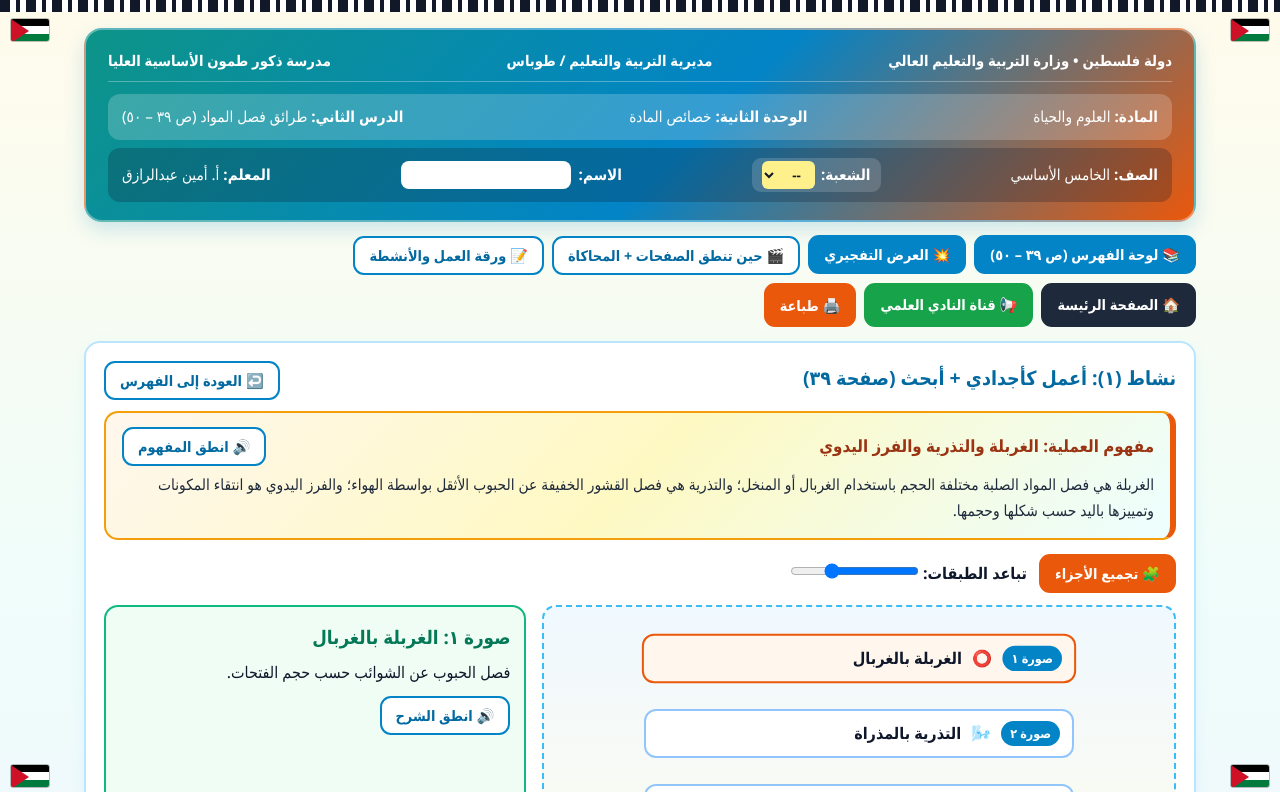
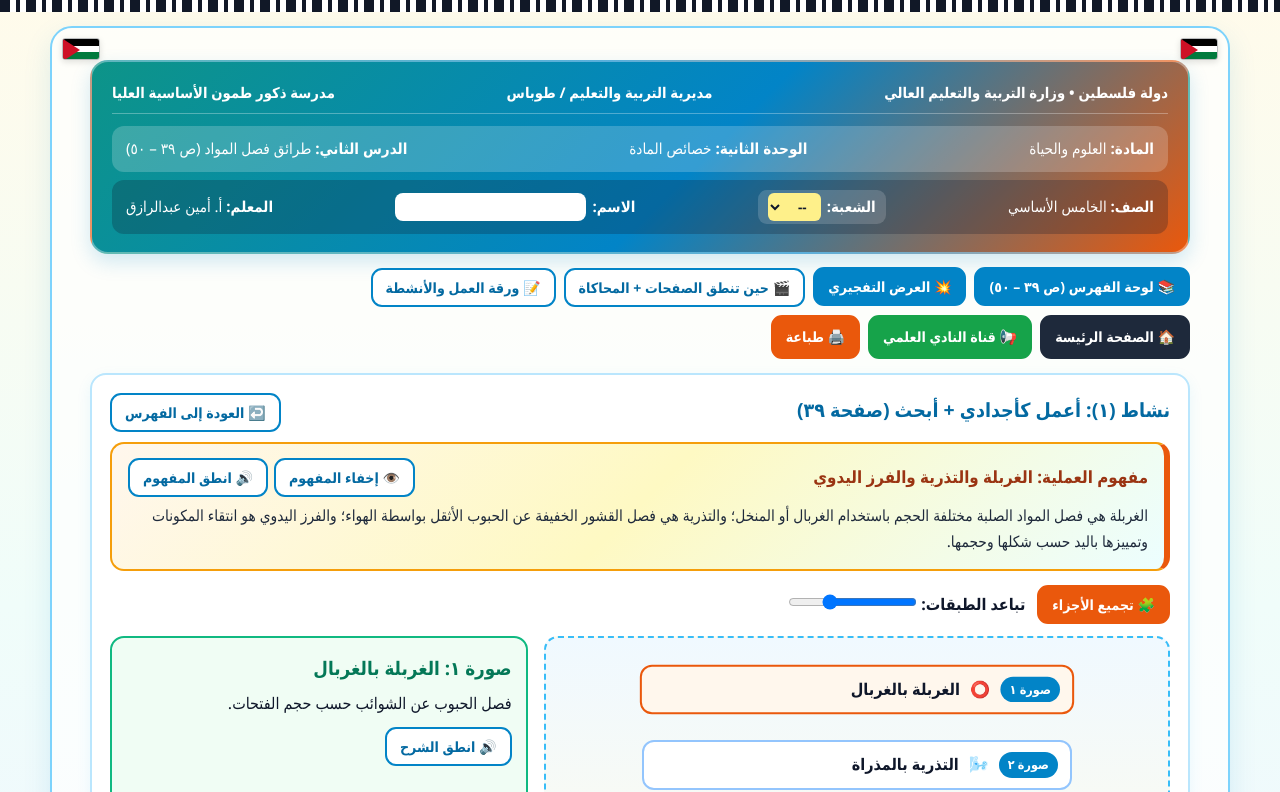
Before and after one commit to amenmatar/science-grade5-methods, a plain HTML site: page index.html in a window 1280 px wide. Both pictures are taken after a click on the element 1046 px from the left and 565 px from the top of the page. Shown: the top 792 px of the page. Drawn offline with Linux system fonts and the light colour scheme.

Commit message:
Add files via upload

```diff
--- a/index.html
+++ b/index.html
@@ -6,7 +6,9 @@
   <title>طرائق فصل المواد (ص ٣٩ – ٥٠) - الصف الخامس الأساسي</title>
   <style>
     * { box-sizing: border-box; margin: 0; padding: 0; }
-    body {
+    html, body {
+      width: 100%;
+      overflow-x: hidden;
       font-family: "Segoe UI", Tahoma, Arial, sans-serif;
       background: linear-gradient(180deg, #fffbeb 0%, #f0fdfa 55%, #eff6ff 100%);
       color: #0f172a;
@@ -17,34 +19,49 @@
       width: 100%;
       background: repeating-linear-gradient(90deg, #111827 0 10px, #ffffff 10px 16px, #111827 16px 20px, #ffffff 20px 26px);
     }
+
+    /* الإطار العام الموحد للمحتوى والأعلام */
+    .outer-frame {
+      position: relative;
+      max-width: 1180px;
+      margin: 14px auto 48px;
+      padding: 18px 28px 34px;
+      background: rgba(255, 255, 255, 0.72);
+      border: 2px solid #7dd3fc;
+      border-radius: 22px;
+      box-shadow: 0 10px 28px rgba(2, 132, 199, 0.12);
+    }
+
     .flag {
-      position: fixed;
-      width: 40px;
-      height: 24px;
-      z-index: 99;
-      border: 1px solid rgba(0,0,0,0.25);
+      position: absolute;
+      width: 38px;
+      height: 22px;
+      z-index: 20;
+      border: 1px solid rgba(15, 23, 42, 0.28);
       border-radius: 3px;
       overflow: hidden;
       pointer-events: none;
+      box-shadow: 0 2px 6px rgba(0,0,0,0.12);
     }
     .flag .b { height: 33.33%; background: #000; }
     .flag .w { height: 33.33%; background: #fff; }
     .flag .g { height: 33.34%; background: #007a3d; }
     .flag .t {
       position: absolute; top: 0; left: 0; width: 0; height: 0;
-      border-top: 12px solid transparent; border-bottom: 12px solid transparent; border-left: 18px solid #ce1126;
+      border-top: 11px solid transparent; border-bottom: 11px solid transparent; border-left: 17px solid #ce1126;
     }
-    .f-tl { top: 18px; left: 10px; }
-    .f-tr { top: 18px; right: 10px; }
-    .f-bl { bottom: 12px; left: 10px; }
-    .f-br { bottom: 12px; right: 10px; }
+    .f-tl { top: 10px; left: 10px; }
+    .f-tr { top: 10px; right: 10px; }
+    .f-bl { bottom: 10px; left: 10px; }
+    .f-br { bottom: 10px; right: 10px; }
 
-    .wrap { max-width: 1140px; margin: 0 auto; padding: 16px 14px 56px; }
+    .wrap { max-width: 1100px; margin: 0 auto; padding-top: 14px; }
+
     .hdr {
       background: linear-gradient(135deg, #0d9488 0%, #0284c7 55%, #ea580c 100%);
       color: #fff;
       border-radius: 18px;
-      padding: 18px 22px;
+      padding: 18px 20px;
       margin-bottom: 14px;
       box-shadow: 0 8px 20px rgba(2, 132, 199, 0.18);
       border: 2px solid rgba(255,255,255,0.35);
@@ -61,9 +78,9 @@
       font-size: 0.95rem; margin-bottom: 8px;
     }
     .info-line-2 {
-      display: flex; flex-wrap: wrap; align-items: center; justify-content: space-between; gap: 14px;
+      display: flex; flex-wrap: wrap; align-items: center; justify-content: space-between; gap: 10px;
       background: rgba(15, 23, 42, 0.25); padding: 10px 14px; border-radius: 12px;
-      font-size: 0.95rem;
+      font-size: 0.94rem;
     }
     .section-group {
       display: inline-flex; align-items: center; gap: 6px;
@@ -74,21 +91,21 @@
       font-weight: 700; color: #0f172a; background: #fef08a; cursor: pointer;
     }
     .name-group {
-      display: inline-flex; align-items: center; gap: 8px;
+      display: inline-flex; align-items: center; gap: 6px; flex: 1 1 180px; max-width: 240px;
     }
     .name-group input[type="text"] {
       border: none; border-radius: 8px; padding: 5px 10px; font-family: inherit;
-      width: 170px; color: #0f172a; background: #fff; font-weight: 600;
+      width: 100%; min-width: 110px; color: #0f172a; background: #fff; font-weight: 600;
     }
 
     .toolbar {
-      display: flex; flex-wrap:wrap; justify-content: space-between; gap: 8px; margin-bottom: 14px;
+      display: flex; flex-wrap: wrap; justify-content: space-between; gap: 8px; margin-bottom: 14px;
     }
     .btn {
       border: 2px solid #0284c7; background: #fff; color: #0369a1;
-      padding: 8px 14px; border-radius: 11px; font-weight: 700; font-family: inherit;
+      padding: 8px 13px; border-radius: 11px; font-weight: 700; font-family: inherit;
       cursor: pointer; text-decoration: none; display: inline-flex; align-items: center; gap: 6px;
-      font-size: 0.9rem; transition: 0.2s;
+      font-size: 0.88rem; transition: 0.2s;
     }
     .btn.active, .btn:hover { background: #0284c7; color: #fff; transform: translateY(-1px); }
     .btn-dark { background: #1e293b; border-color: #1e293b; color: #fff; }
@@ -125,9 +142,12 @@
     .concept-text {
       color: #1e293b; font-size: 0.96rem;
     }
+    .concept-text.hidden-concept {
+      display: none;
+    }
 
     .index-grid {
-      display: grid; grid-template-columns: repeat(auto-fit, minmax(250px, 1fr)); gap: 12px;
+      display: grid; grid-template-columns: repeat(auto-fit, minmax(240px, 1fr)); gap: 12px;
     }
     .idx-card {
       background: #f0f9ff; border: 2px solid #7dd3fc; border-radius: 14px; padding: 14px;
@@ -146,7 +166,14 @@
     .idx-sub { color: #334155; font-size: 0.86rem; }
 
     .grid-2 { display: grid; grid-template-columns: 1.2fr 0.8fr; gap: 16px; }
-    @media (max-width: 780px) { .grid-2 { grid-template-columns: 1fr; } }
+    @media (max-width: 780px) {
+      .grid-2 { grid-template-columns: 1fr; }
+      .outer-frame { margin: 10px 8px 36px; padding: 14px 14px 28px; }
+      .flag { width: 30px; height: 18px; }
+      .flag .t {
+        border-top: 9px solid transparent; border-bottom: 9px solid transparent; border-left: 14px solid #ce1126;
+      }
+    }
 
     .stage {
       background: linear-gradient(180deg, #f0f9ff, #fffbeb); border: 2px dashed #38bdf8;
@@ -183,10 +210,22 @@
     .q input { width: 100%; padding: 7px 9px; border: 1.5px solid #94a3b8; border-radius: 8px; font-family: inherit; background: #fff; }
     .ans { display: none; margin-top: 6px; padding: 7px 10px; background: #dcfce7; color: #14532d; border-radius: 8px; font-weight: 600; font-size: 0.9rem; }
     .show-ans .ans { display: block; }
+
+    .print-meta { display: none; }
+
+    @media print {
+      body { background: #fff; }
+      .outer-frame { margin: 0; padding: 8px; border: none; box-shadow: none; background: #fff; }
+      .flag, .toolbar, #indexView .idx-card:hover { box-shadow: none; }
+      .name-group input, .section-group select { display: none; }
+      .print-meta { display: inline; font-weight: 700; color: #fef08a; }
+    }
   </style>
 </head>
 <body>
   <div class="keffiyeh"></div>
+
+  <div class="outer-frame">
     <div class="flag f-tl"><div class="b"></div><div class="w"></div><div class="g"></div><div class="t"></div></div>
     <div class="flag f-tr"><div class="b"></div><div class="w"></div><div class="g"></div><div class="t"></div></div>
     <div class="flag f-bl"><div class="b"></div><div class="w"></div><div class="g"></div><div class="t"></div></div>
@@ -210,16 +249,18 @@
           <div><strong>الصف:</strong> الخامس الأساسي</div>
           <span class="section-group">
             <label for="ssection"><strong>الشعبة:</strong></label>
-          <select id="ssection" aria-label="الشعبة">
+            <select id="ssection" aria-label="الشعبة" onchange="syncPrintFields()">
               <option value="">--</option>
               <option value="أ">أ</option>
               <option value="ب">ب</option>
               <option value="ج">ج</option>
             </select>
+            <span id="printSec" class="print-meta">--</span>
           </span>
           <span class="name-group">
             <label for="sname"><strong>الاسم:</strong></label>
-          <input id="sname" type="text" placeholder="" />
+            <input id="sname" type="text" placeholder="" oninput="syncPrintFields()" />
+            <span id="printName" class="print-meta"></span>
           </span>
           <div><strong>المعلم:</strong> أ. أمين عبدالرازق</div>
         </div>
@@ -235,7 +276,7 @@
         <div style="display:flex; flex-wrap:wrap; gap:8px;">
           <a href="https://www.facebook.com/Tamsch2051" target="_blank" rel="noopener noreferrer" class="btn btn-dark">🏠 الصفحة الرئيسة</a>
           <a href="https://whatsapp.com/channel/0029Vb9Rgz8Bfxo6P7KhQr3l" target="_blank" rel="noopener noreferrer" class="btn btn-wa">📢 قناة النادي العلمي</a>
-        <button class="btn btn-acc" onclick="window.print()">🖨️ طباعة</button>
+          <button class="btn btn-acc" onclick="syncPrintFields(); window.print()">🖨️ طباعة</button>
         </div>
       </div>
 
@@ -255,7 +296,10 @@
           <div class="concept-banner">
             <div class="concept-header">
               <span class="concept-title" id="conceptLabel"></span>
+              <div style="display:flex; flex-wrap:wrap; gap:6px;">
+                <button class="btn" id="toggleConceptBtn" onclick="toggleConcept()">👁️ إخفاء المفهوم</button>
                 <button class="btn" onclick="speak(document.getElementById('conceptLabel').textContent + '. ' + document.getElementById('conceptText').textContent)">🔊 انطق المفهوم</button>
+              </div>
             </div>
             <p class="concept-text" id="conceptText"></p>
           </div>
@@ -311,6 +355,8 @@
         </div>
       </section>
     </div>
+  </div>
+
   <div class="keffiyeh"></div>
 
   <script>
@@ -703,7 +749,22 @@
       }
     ];
 
-    let curPage = null, curPart = 0, expOn = true, scIdx = 0;
+    let curPage = null, curPart = 0, expOn = true, scIdx = 0, conceptVisible = true;
+
+    function syncPrintFields() {
+      const secVal = document.getElementById("ssection").value || "--";
+      const nameVal = document.getElementById("sname").value.trim();
+      document.getElementById("printSec").textContent = secVal;
+      document.getElementById("printName").textContent = nameVal;
+    }
+
+    function toggleConcept() {
+      conceptVisible = !conceptVisible;
+      const txt = document.getElementById("conceptText");
+      const btn = document.getElementById("toggleConceptBtn");
+      txt.classList.toggle("hidden-concept", !conceptVisible);
+      btn.textContent = conceptVisible ? "👁️ إخفاء المفهوم" : "👁️ إظهار المفهوم";
+    }
 
     function buildIndex() {
       const g = document.getElementById("indexGrid");
@@ -727,12 +788,15 @@
 
     function openPage(id) {
       curPage = pages.find(p => p.id === id);
-      curPart = 0; scIdx = 0;
+      curPart = 0; scIdx = 0; conceptVisible = true;
       document.getElementById("indexView").style.display = "none";
       document.getElementById("activityView").style.display = "block";
       document.getElementById("actTitle").textContent = curPage.title + " (" + curPage.badge + ")";
       document.getElementById("conceptLabel").textContent = curPage.conceptTitle;
-      document.getElementById("conceptText").textContent = curPage.conceptText;
+      const cText = document.getElementById("conceptText");
+      cText.textContent = curPage.conceptText;
+      cText.classList.remove("hidden-concept");
+      document.getElementById("toggleConceptBtn").textContent = "👁️ إخفاء المفهوم";
       ["subExploded","subTalking","subWorksheet"].forEach(tid => document.getElementById(tid).style.display = "inline-flex");
 
       document.getElementById("ci1").textContent = curPage.chars[0].i;
@@ -841,7 +905,10 @@
     function playSc() { showSc(); speak(curPage.scenes[scIdx].s); }
     function stepSc(d) { scIdx = (scIdx + d + curPage.scenes.length) % curPage.scenes.length; playSc(); }
 
-    document.addEventListener("DOMContentLoaded", buildIndex);
+    document.addEventListener("DOMContentLoaded", () => {
+      buildIndex();
+      syncPrintFields();
+    });
     buildIndex();
   </script>
 </body>
```
Lines whose indentation alone changed are shown as unchanged.
